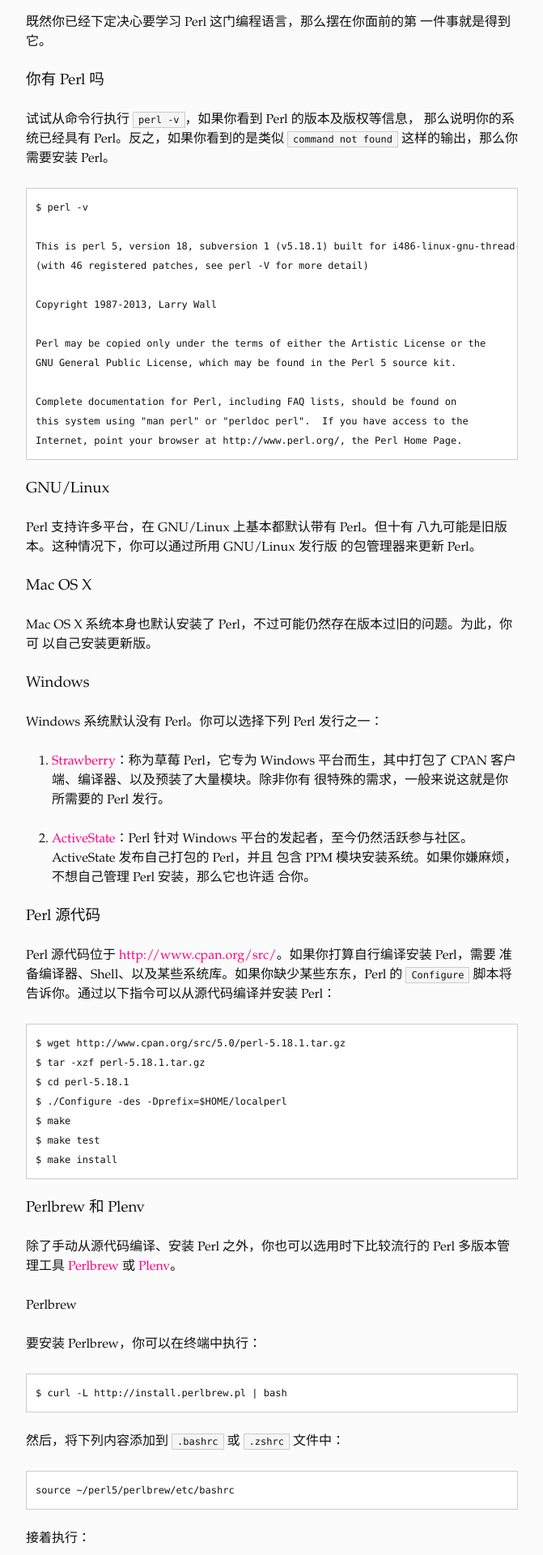
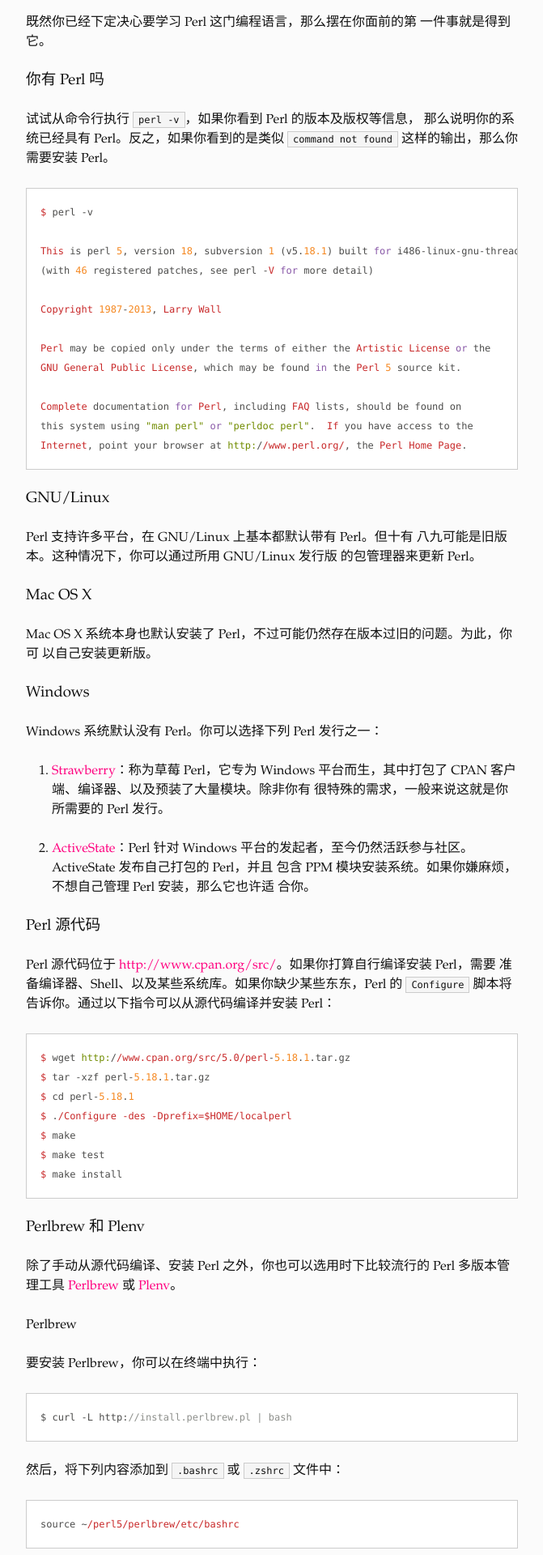
Before and after one commit to xuxiaodong/xuxiaodong.github.com, a Jekyll site: the page built from index.html, in a window 1280 px wide. Shown: the part 320-2240 px from the top of the page at 81% size, without its empty margins (304-975 px from the left). Built offline with Jekyll 4.4.1, drawn with Linux system fonts in a browser that asks for light colours; Markdown is read by kramdown in place of the engine named in the settings; some of the changed text lies outside the part shown.

```diff
--- a/_layouts/default.html
+++ b/_layouts/default.html
@@ -15,6 +15,7 @@
         <link rel="stylesheet" type="text/css" href="{{ site.baseurl }}css/hgtip/aal.css">
         <link rel="stylesheet" type="text/css" href="{{ site.baseurl }}css/hgtip/calluna.css">
         <link rel="stylesheet" type="text/css" href="{{ site.baseurl }}css/hgtip/style.css">
+        <link rel="stylesheet" type="text/css" href="{{ site.baseurl }}hljs/styles/tomorrow.css">
     </head>
     <body>
         <div id="main-wrap">
--- /dev/null
+++ b/hljs/styles/tomorrow.css
@@ -0,0 +1,49 @@
+/* http://jmblog.github.com/color-themes-for-google-code-highlightjs */
+.tomorrow-comment, pre .comment, pre .title {
+  color: #8e908c;
+}
+
+.tomorrow-red, pre .variable, pre .attribute, pre .tag, pre .regexp, pre .ruby .constant, pre .xml .tag .title, pre .xml .pi, pre .xml .doctype, pre .html .doctype, pre .css .id, pre .css .class, pre .css .pseudo {
+  color: #c82829;
+}
+
+.tomorrow-orange, pre .number, pre .preprocessor, pre .built_in, pre .literal, pre .params, pre .constant {
+  color: #f5871f;
+}
+
+.tomorrow-yellow, pre .class, pre .ruby .class .title, pre .css .rules .attribute {
+  color: #eab700;
+}
+
+.tomorrow-green, pre .string, pre .value, pre .inheritance, pre .header, pre .ruby .symbol, pre .xml .cdata {
+  color: #718c00;
+}
+
+.tomorrow-aqua, pre .css .hexcolor {
+  color: #3e999f;
+}
+
+.tomorrow-blue, pre .function, pre .python .decorator, pre .python .title, pre .ruby .function .title, pre .ruby .title .keyword, pre .perl .sub, pre .javascript .title, pre .coffeescript .title {
+  color: #4271ae;
+}
+
+.tomorrow-purple, pre .keyword, pre .javascript .function {
+  color: #8959a8;
+}
+
+pre code {
+  display: block;
+  background: white;
+  color: #4d4d4c;
+  padding: 0.5em;
+}
+
+pre .coffeescript .javascript,
+pre .javascript .xml,
+pre .tex .formula,
+pre .xml .javascript,
+pre .xml .vbscript,
+pre .xml .css,
+pre .xml .cdata {
+  opacity: 0.5;
+}
```
Also changed, not shown: other parts of _layouts/default.html (+2 -0 lines), hljs/README.md (added, +143 -0 lines), hljs/highlight.pack.js (added), 1 other file.
